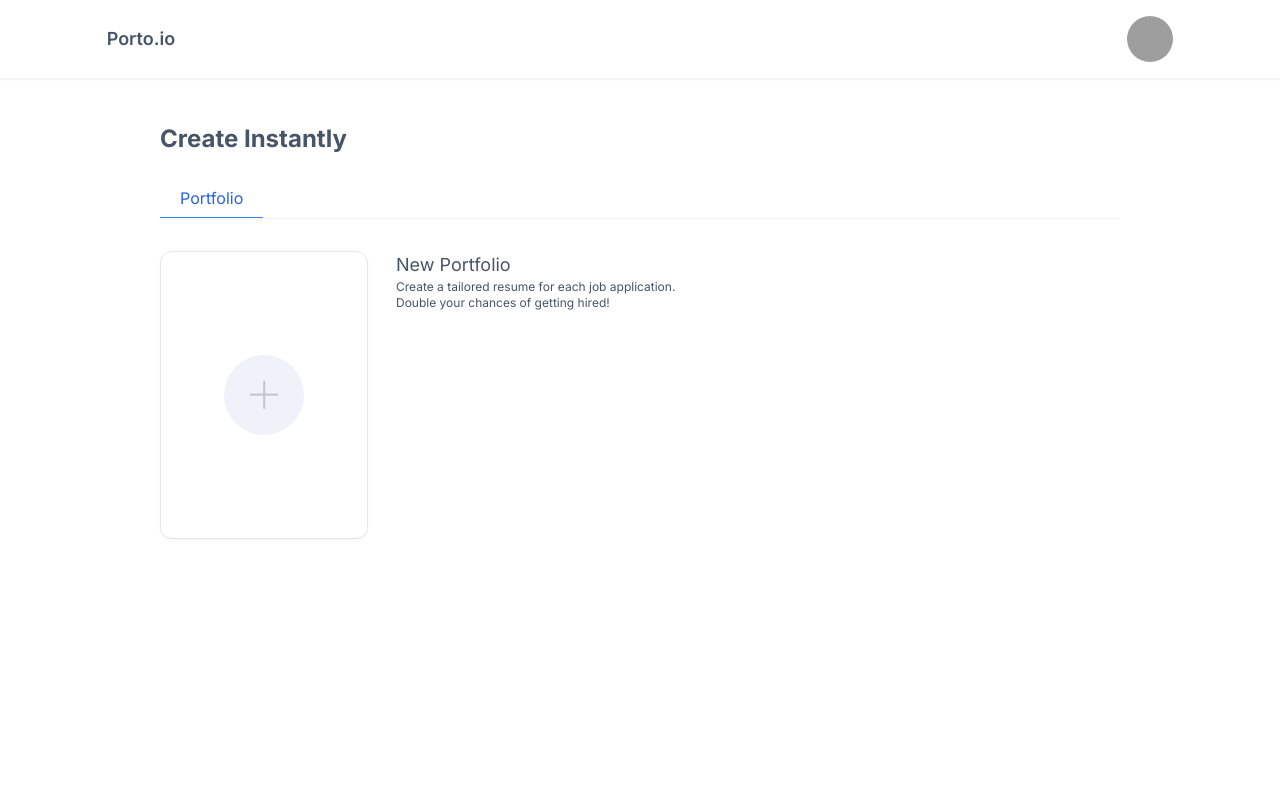
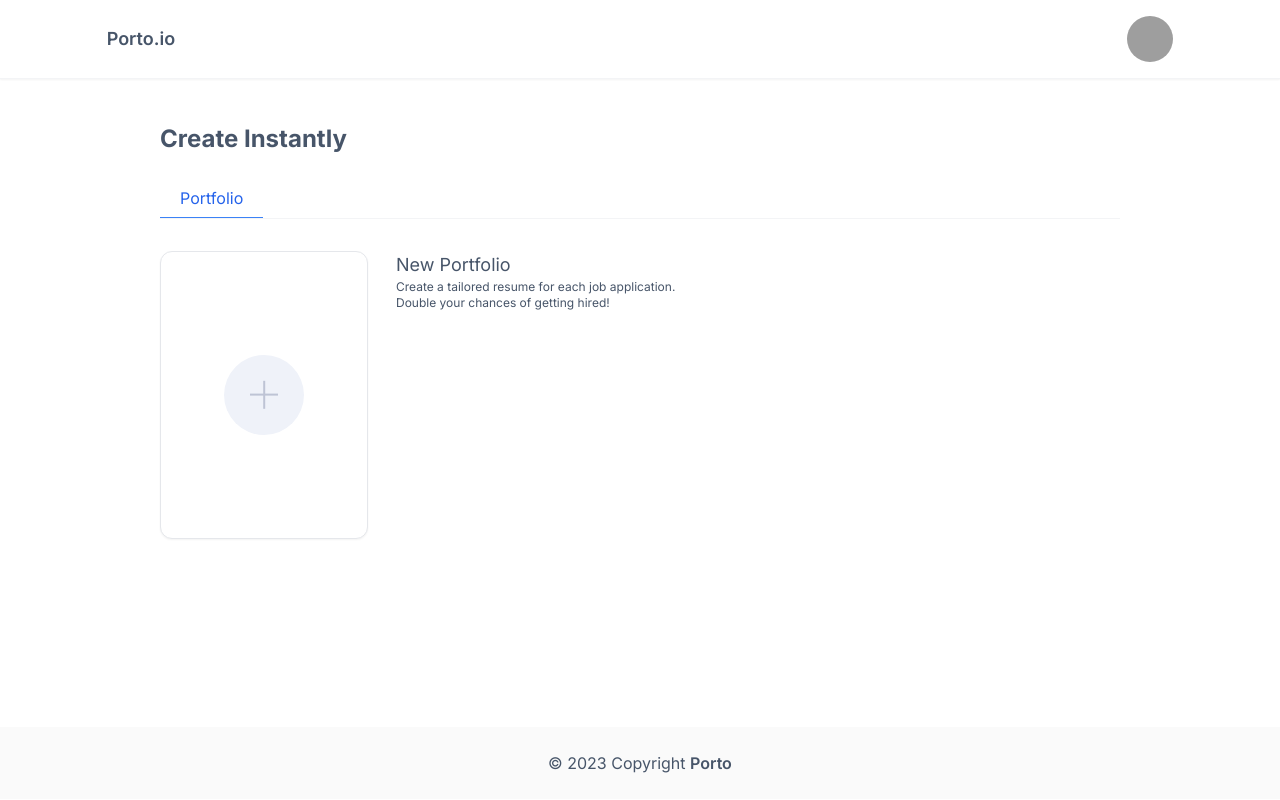
Before and after one commit to onlyhasbi/porto, a Next.js app: page / in a window 1280 px wide. Built offline with nearby package versions, Linux system fonts and the light colour scheme; grey boxes are pictures that could not be loaded.

Commit message:
create footer

```diff
--- /dev/null
+++ b/app/_components/Footer/page.tsx
@@ -0,0 +1,15 @@
+function Footer() {
+  return (
+    <div className="bg-neutral-50 p-6 text-center dark:bg-neutral-700">
+      <span>© 2023 Copyright </span>
+      <a
+        className="font-semibold dark:text-neutral-400"
+        href="https://porto.io/"
+      >
+        Porto
+      </a>
+    </div>
+  );
+}
+
+export default Footer;
--- a/app/_components/NavBar/page.tsx
+++ b/app/_components/NavBar/page.tsx
@@ -1,11 +1,14 @@
 import Image from 'next/image';
+import Link from 'next/link';
 import React from 'react';
 
 function NavBar() {
   return (
     <nav className="border-b border-gray-100 shadow-sm">
       <div className="m-auto w-10/12 flex justify-between py-4 items-center">
-        <h3 className="font-semibold text-lg">Porto.io</h3>
+        <Link href="/" className="font-semibold text-lg">
+          Porto.io
+        </Link>
         <Image
           className="inline-block h-[2.875rem] w-[2.875rem] relative object-fit rounded-full"
           src="https://images.unsplash.com/photo-1568602471122-7832951cc4c5?ixlib=rb-4.0.3&ixid=MnwxMjA3fDB8MHxwaG90by1wYWdlfHx8fGVufDB8fHx8&auto=format&fit=facearea&facepad=2&w=300&h=300&q=80"
--- a/app/layout.tsx
+++ b/app/layout.tsx
@@ -1,7 +1,6 @@
 import type { Metadata } from 'next';
 import { Inter } from 'next/font/google';
 import './globals.css';
-import NavBar from './_components/NavBar/page';
 
 const inter = Inter({ subsets: ['latin'] });
 
@@ -17,12 +16,7 @@ export default function RootLayout({
 }) {
   return (
     <html lang="en">
-      <body className={`${inter.className} text-slate-600`}>
-        <>
-          <NavBar />
-          <main className="w-9/12 py-5 mx-auto">{children}</main>
-        </>
-      </body>
+      <body className={`${inter.className} text-slate-600`}>{children}</body>
     </html>
   );
 }
--- a/app/page.tsx
+++ b/app/page.tsx
@@ -1,17 +1,21 @@
+import Footer from './_components/Footer/page';
+import NavBar from './_components/NavBar/page';
 import Tab from './_components/Tab/page';
 import PortfolioCard from './_features/home/PortfolioCard';
 
-
 export default function Home() {
-
   const tabItems = [
     { key: 'portofolio', label: 'Portfolio', content: <PortfolioCard /> },
   ];
 
   return (
     <>
-      <h2 className="font-bold text-2xl my-6">Create Instantly</h2>
-      <Tab items={tabItems} />
+      <NavBar />
+      <main className="w-9/12 py-5 mx-auto h-[calc(100vh-9.5rem)]">
+        <h2 className="font-bold text-2xl my-6">Create Instantly</h2>
+        <Tab items={tabItems} />
+      </main>
+      <Footer />
     </>
   );
 }
```
